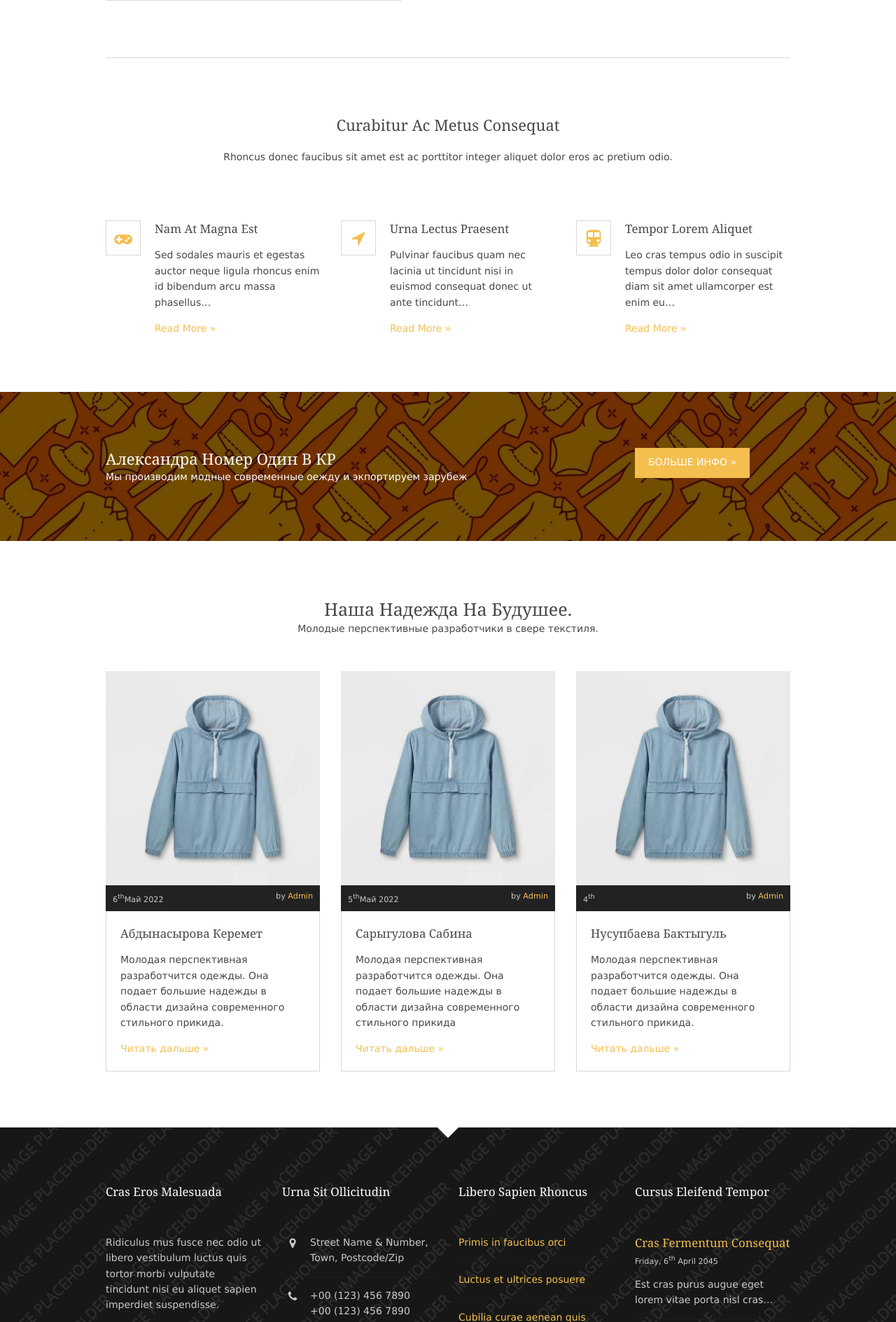
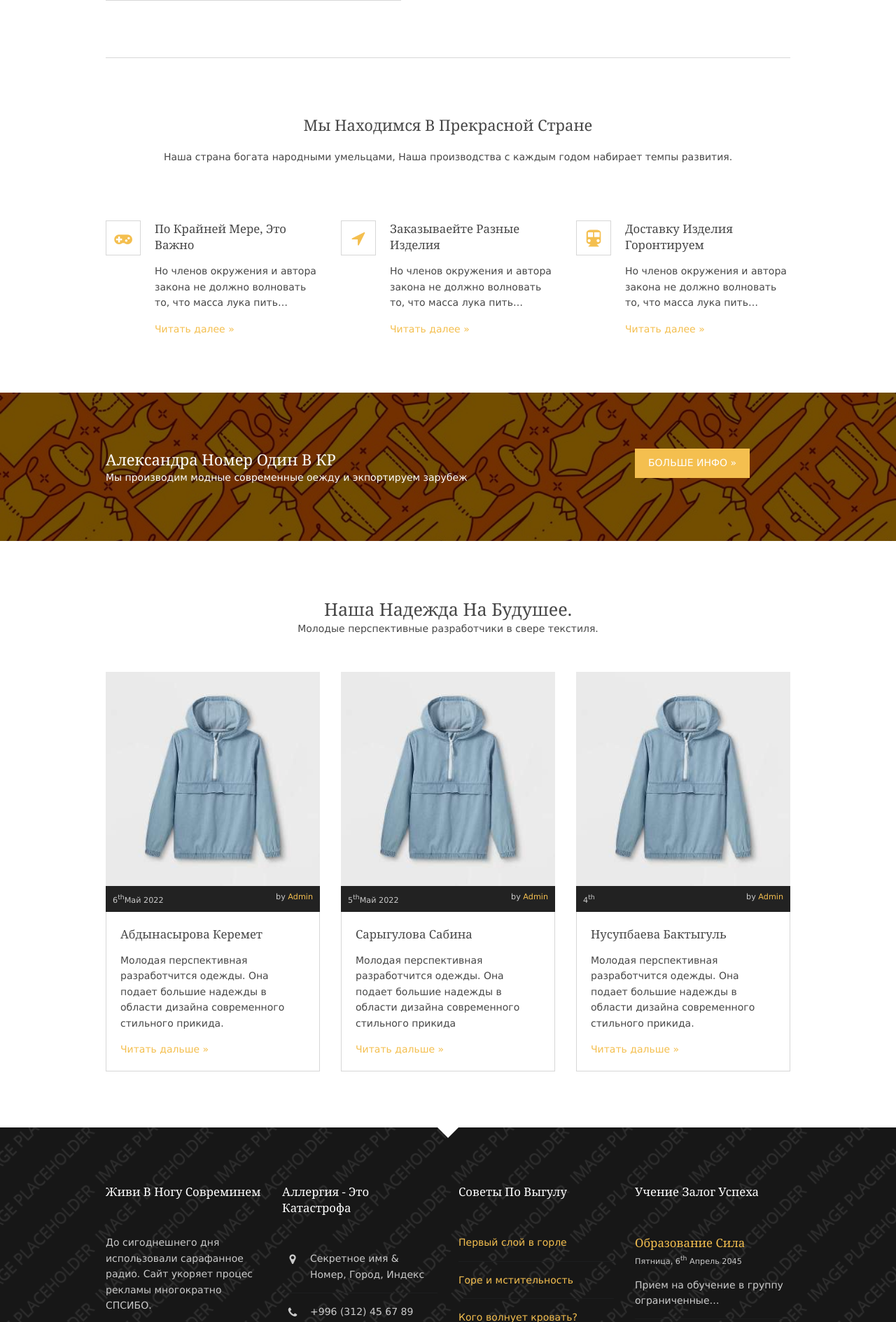
Before and after one commit to myrzasha/Project_Django, a Django app: page / in a window 1280 px wide. Shown: the part 1203-3092 px from the top of the page at 70% size. Run offline with Django 4.2, Linux system fonts and the light colour scheme; data comes from the database, SQL or seed files in the repository; grey boxes are pictures that could not be loaded.

Commit message:
first commit

```diff
--- a/aligum/templates/aligum/index.html
+++ b/aligum/templates/aligum/index.html
@@ -62,27 +62,9 @@ Licence URI: http://www.os-templates.com/template-terms
           <li><a class="drop" href="#">Pages</a>
             <ul>
               <li><a href="{% url 'gallery' %}">Gallery</a></li>
-              <li><a href="{% static 'pages/full-width.html' %}">Full Width</a></li>
-              <li><a href="{% static 'pages/sidebar-left.html' %}">Sidebar Left</a></li>
-              <li><a href="{% static 'pages/sidebar-right.html' %}">Sidebar Right</a></li>
-              <li><a href="{% static 'pages/basic-grid.html' %}">Basic Grid</a></li>
             </ul>
           </li>
-          <li><a class="drop" href="#">Dropdown</a>
-            <ul>
-              <li><a href="#">Level 2</a></li>
-              <li><a class="drop" href="#">Level 2 + Drop</a>
-                <ul>
-                  <li><a href="#">Level 3</a></li>
-                  <li><a href="#">Level 3</a></li>
-                  <li><a href="#">Level 3</a></li>
-                </ul>
-              </li>
-              <li><a href="#">Level 2</a></li>
-            </ul>
-          </li>
-          <li><a href="#">Link Text</a></li>
-          <li><a href="#">Link Text</a></li>
+
         </ul>
       </nav>
     </header>
@@ -123,29 +105,29 @@ Licence URI: http://www.os-templates.com/template-terms
     <hr class="btmspace-80">
     <!-- ################################################################################################ -->
     <div class="center btmspace-80">
-      <h3 class="heading">Curabitur ac metus consequat</h3>
-      <p class="nospace">Rhoncus donec faucibus sit amet est ac porttitor integer aliquet dolor eros ac pretium odio.</p>
+      <h3 class="heading">Мы находимся в прекрасной стране</h3>
+      <p class="nospace">Наша страна богата народными умельцами, Наша производства с каждым годом набирает темпы развития.</p>
     </div>
     <ul class="nospace group cta">
       <li class="one_third first">
         <article><a href="#"><i class="fa fa-gamepad"></i></a>
-          <h6 class="heading">Nam at magna est</h6>
-          <p>Sed sodales mauris et egestas auctor neque ligula rhoncus enim id bibendum arcu massa phasellus&hellip;</p>
-          <footer><a href="#">Read More &raquo;</a></footer>
+          <h6 class="heading">По крайней мере, это важно</h6>
+          <p>Но членов окружения и автора закона не должно волновать то, что масса лука пить&hellip;</p>
+          <footer><a href="#">Читать далее &raquo;</a></footer>
         </article>
       </li>
       <li class="one_third">
         <article><a href="#"><i class="fa fa-location-arrow"></i></a>
-          <h6 class="heading">Urna lectus praesent</h6>
-          <p>Pulvinar faucibus quam nec lacinia ut tincidunt nisi in euismod consequat donec ut ante tincidunt&hellip;</p>
-          <footer><a href="#">Read More &raquo;</a></footer>
+          <h6 class="heading">Заказываейте разные изделия</h6>
+          <p>Но членов окружения и автора закона не должно волновать то, что масса лука пить&hellip;</p>
+          <footer><a href="#">Читать далее &raquo;</a></footer>
         </article>
       </li>
       <li class="one_third">
         <article><a href="#"><i class="fa fa-subway"></i></a>
-          <h6 class="heading">Tempor lorem aliquet</h6>
-          <p>Leo cras tempus odio in suscipit tempus dolor dolor consequat diam sit amet ullamcorper est enim eu&hellip;</p>
-          <footer><a href="#">Read More &raquo;</a></footer>
+          <h6 class="heading">Доставку изделия горонтируем</h6>
+          <p>Но членов окружения и автора закона не должно волновать то, что масса лука пить&hellip;</p>
+          <footer><a href="#">Читать далее &raquo;</a></footer>
         </article>
       </li>
     </ul>
@@ -236,49 +218,49 @@ Licence URI: http://www.os-templates.com/template-terms
   <footer id="footer" class="hoc clear">
     <!-- ################################################################################################ -->
     <div class="one_quarter first">
-      <h6 class="title">Cras eros malesuada</h6>
-      <p>Ridiculus mus fusce nec odio ut libero vestibulum luctus quis tortor morbi vulputate tincidunt nisi eu aliquet sapien imperdiet suspendisse.</p>
-      <p>Erat eget luctus porta orci mauris volutpat nisi at ultricies accumsan cum sociis natoque penatibus magnis.</p>
+      <h6 class="title">Живи в ногу совреминем</h6>
+      <p>До сигоднешнего дня использовали сарафанное радио. Сайт укоряет процес рекламы многократно СПСИБО.</p>
+      <p>Была потребность в трауре, и ворота дизайнеркого мастерства. Наши девочки справились</p>
     </div>
     <div class="one_quarter">
-      <h6 class="title">Urna sit ollicitudin</h6>
+      <h6 class="title">Аллергия - это катастрофа</h6>
       <ul class="nospace linklist contact">
         <li><i class="fa fa-map-marker"></i>
           <address>
-          Street Name &amp; Number, Town, Postcode/Zip
+          Секретное имя &amp; Номер, Город, Индекс
           </address>
         </li>
-        <li><i class="fa fa-phone"></i> +00 (123) 456 7890<br>
-          +00 (123) 456 7890</li>
-        <li><i class="fa fa-fax"></i> +00 (123) 456 7890</li>
-        <li><i class="fa fa-envelope-o"></i> info@domain.com</li>
+        <li><i class="fa fa-phone"></i> +996 (312) 45 67 89<br>
+          +996 (312) 45 67 89</li>
+        <li><i class="fa fa-fax"></i> +996 (312) 45 67 89</li>
+        <li><i class="fa fa-envelope-o"></i> madekg@poshiv.com</li>
       </ul>
     </div>
     <div class="one_quarter">
-      <h6 class="title">Libero sapien rhoncus</h6>
+      <h6 class="title">Советы по выгулу</h6>
       <ul class="nospace linklist">
-        <li><a href="#">Primis in faucibus orci</a></li>
-        <li><a href="#">Luctus et ultrices posuere</a></li>
-        <li><a href="#">Cubilia curae aenean quis</a></li>
-        <li><a href="#">Magna in tellus suscipit</a></li>
-        <li><a href="#">Consectetur quis quis ipsum</a></li>
+        <li><a href="#">Первый слой в горле</a></li>
+        <li><a href="#">Горе и мстительность</a></li>
+        <li><a href="#">Кого волнует кровать?</a></li>
+        <li><a href="#">Получать удовольствие</a></li>
+        <li><a href="#">Кто есть кто</a></li>
       </ul>
     </div>
     <div class="one_quarter">
-      <h6 class="title">Cursus eleifend tempor</h6>
+      <h6 class="title">Учение залог успеха</h6>
       <ul class="nospace linklist">
         <li>
           <article>
-            <h6 class="nospace font-x1"><a href="#">Cras fermentum consequat</a></h6>
-            <time class="font-xs block btmspace-10" datetime="2045-04-06">Friday, 6<sup>th</sup> April 2045</time>
-            <p class="nospace">Est cras purus augue eget lorem vitae porta nisl cras&hellip;</p>
+            <h6 class="nospace font-x1"><a href="#">Образование сила</a></h6>
+            <time class="font-xs block btmspace-10" datetime="2045-04-06">Пятница, 6<sup>th</sup> Апрель 2045</time>
+            <p class="nospace">Прием на обучение в группу ограниченные&hellip;</p>
           </article>
         </li>
         <li>
           <article>
-            <h6 class="nospace font-x1"><a href="#">Tellus purus malesuada</a></h6>
-            <time class="font-xs block btmspace-10" datetime="2045-04-05">Thursday, 5<sup>th</sup> April 2045</time>
-            <p class="nospace">Non porta quis venenatis non purus mauris fringilla velit&hellip;</p>
+            <h6 class="nospace font-x1"><a href="#">Наши предложения для Вас</a></h6>
+            <time class="font-xs block btmspace-10" datetime="2045-04-05">Четверг, 5<sup>th</sup> Апрель 2045</time>
+            <p class="nospace">Вы можете обучится у ведущих дезайнеров&hellip;</p>
           </article>
         </li>
       </ul>
@@ -292,8 +274,8 @@ Licence URI: http://www.os-templates.com/template-terms
 <div class="wrapper row5">
   <div id="copyright" class="hoc clear">
     <!-- ################################################################################################ -->
-    <p class="fl_left">Copyright &copy; 2016 - All Rights Reserved - <a href="#">Domain Name</a></p>
-    <p class="fl_right">Template by <a target="_blank" href="http://www.os-templates.com/" title="Free Website Templates">OS Templates</a></p>
+    <p class="fl_left">Копия авторского права &copy; 2022 - Все права защищены - <a href="#">Доменное имя</a></p>
+    <p class="fl_right">Автор шаблона <a target="_blank" href="http://www.os-templates.com/" title="Free Website Templates">ОС Шаблоны</a></p>
     <!-- ################################################################################################ -->
   </div>
 </div>
--- a/aligum/templates/aligum/login.html
+++ b/aligum/templates/aligum/login.html
@@ -4,7 +4,7 @@
 
 <h1>Login</h1>
 
-<div style="background-color: #888888">
+<div style="background-color: #888888; padding: 10px 50px">
     <form style="color: #1b1b1b" method="post" action=".">
             {% csrf_token %}
             {{ login_form.as_p }}
--- a/aligum/templates/aligum/register.html
+++ b/aligum/templates/aligum/register.html
@@ -4,7 +4,8 @@
 
 <div class="registr">
     <h3>Регистрация</h3>
-    <div style="background-color: #888888" >
+
+        <div style="background-color: #888888; padding: 10px 50px" >
             <form style="color: #1b1b1b" method="post" action=".">
                 {% csrf_token %}
                 {{ register_form.as_p }}
@@ -12,6 +13,7 @@
               <button type="submit" class="btn btn-primary">Submit</button>
             </form>
         </div>
+
 </div>
 
 {% endblock content %}
```
Also changed, not shown: templates/base.html (+26 -43 lines), 1 other file. Lines whose indentation alone changed are shown as unchanged.
